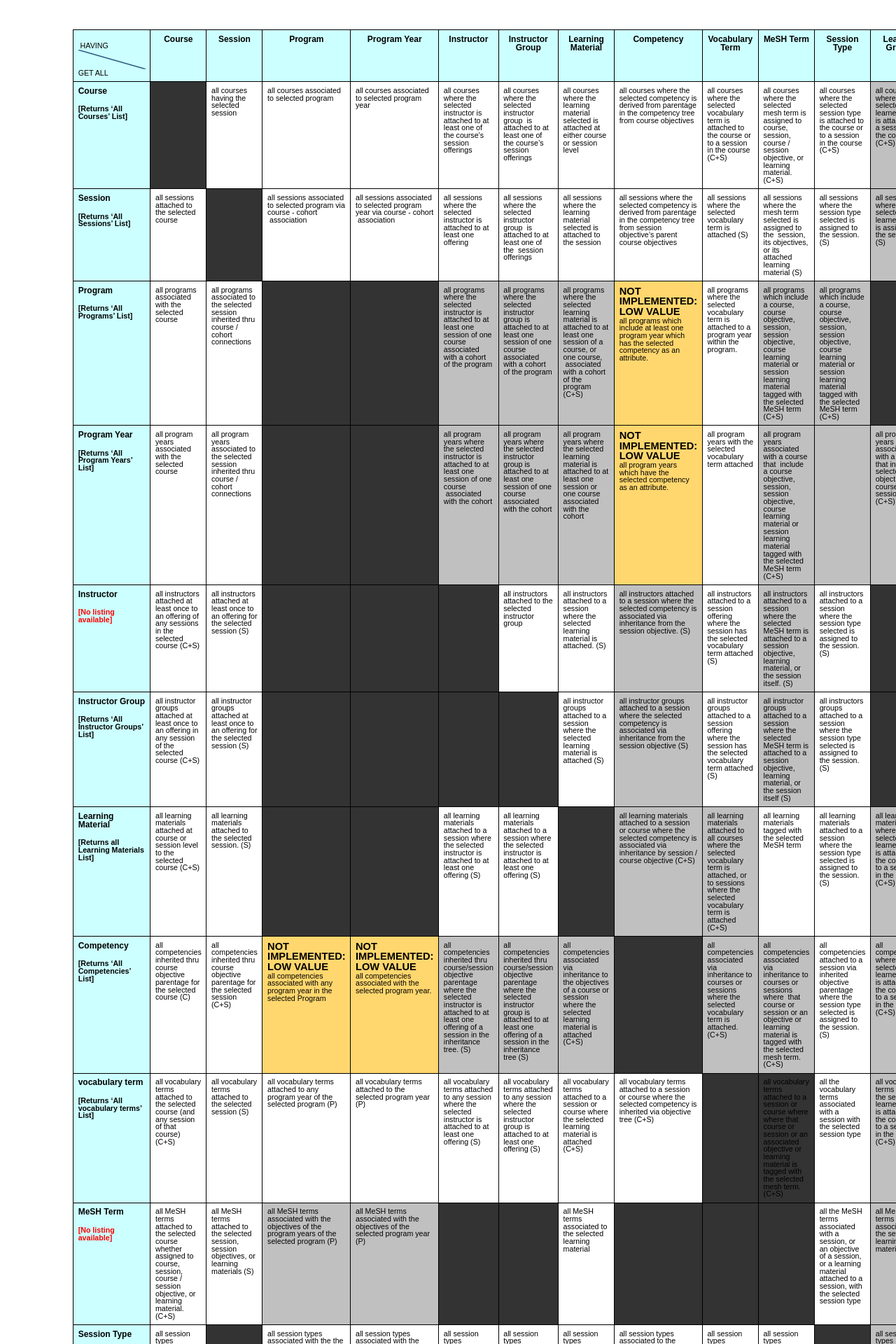
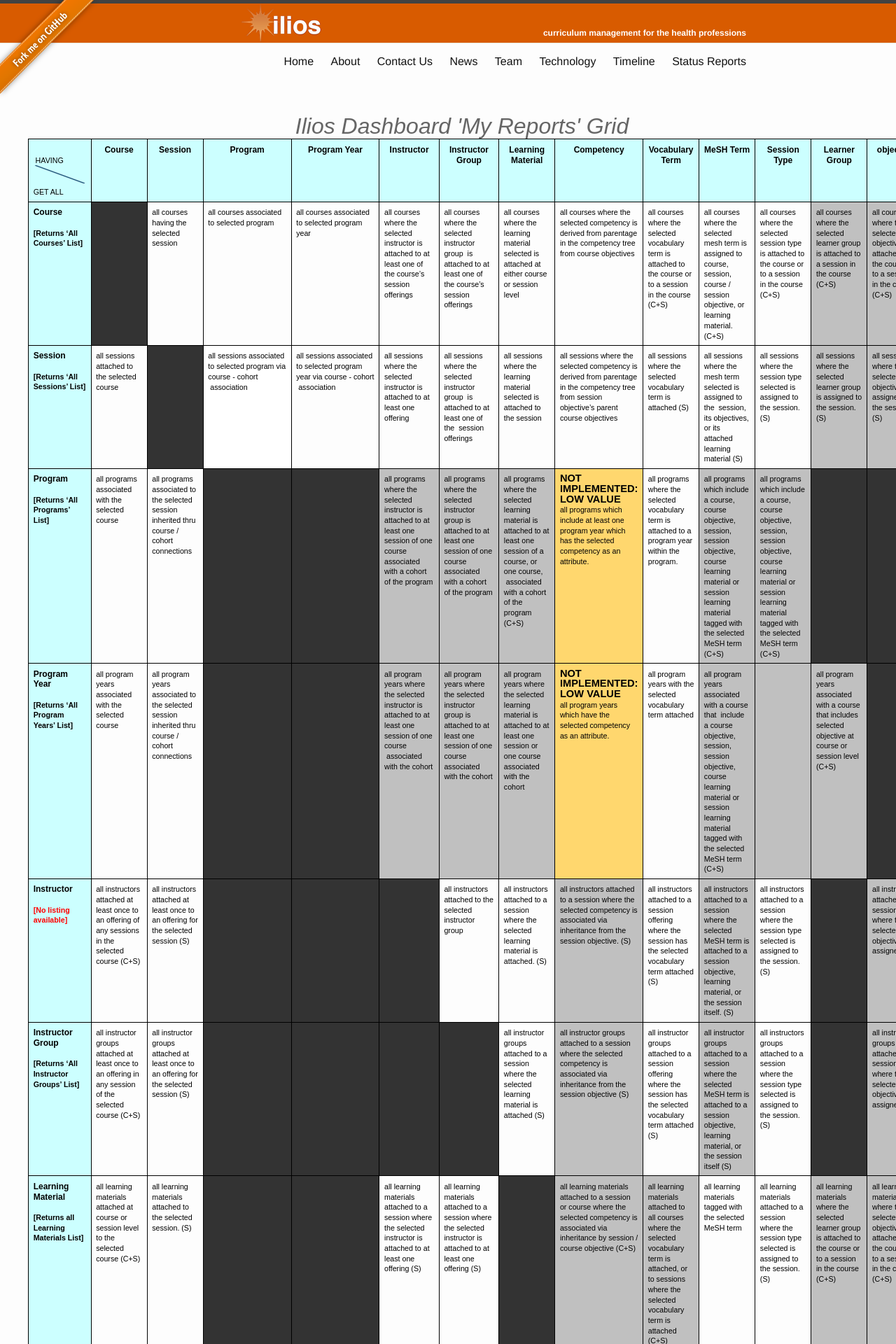
Before and after one commit to ilios/iliosproject.org, a Jekyll site: the page built from myreports.md, in a window 1280 px wide. Shown: the top 1920 px of the page at 70% size. Built offline with Jekyll 4.4.1, drawn with Linux system fonts in a browser that asks for light colours; some of the changed text lies outside the part shown.

Commit message:
Improve reports table
Shows what is now possible.

```diff
--- /dev/null
+++ b/_layouts/unrestricted-width.html
@@ -0,0 +1,26 @@
+<!DOCTYPE html>
+<html>
+
+  {% include head.html %}
+
+  <body>
+
+    {% include header.html %}
+
+    <div class="page-content">
+
+      <header class="page-header">
+        <h1 class="page-title" style="padding-top:1em;">{{ page.heading }}</h1>
+      </header>
+
+      <article class="page-tabla">
+        {{ content }}
+      </article>
+
+    </div>
+
+    {% include footer.html %}
+
+  </body>
+
+</html>
--- a/_sass/_layout.scss
+++ b/_sass/_layout.scss
@@ -194,6 +194,11 @@
 .page-heading {
     font-size: 20px;
 }
+.page-tabla {
+    margin-left: 1.5em;
+    padding-left: 1em;
+
+}
 
 .post-list {
     margin-left: 0;
--- a/myreports.html
+++ b/myreports.md
@@ -1,5 +1,11 @@
-<html>
- <head>
+---
+layout: unrestricted-width
+title: My Reports
+permalink: /myreports.html
+topLevel: false
+---
+
+
   <title>Ilios My Reports Grid</title>
   <style type="text/css">
    ol{margin:0;padding:0}
@@ -32,7 +38,7 @@
    .c26{margin-left:36pt}
    .c28{vertical-align:top;width:391.5pt;border-style:solid;border-color:#ffffff;border-width:1pt;padding:5pt 5pt 5pt 5pt}
    .title{padding-top:24pt;line-height:1.15;text-align:left;color:#000000;font-size:36pt;font-family:"Arial";font-weight:bold;padding-bottom:6pt}
-   .subtitle{padding-top:18pt;line-height:1.15;text-align:left;color:#666666;font-style:italic;font-size:24pt;font-family:"Georgia";padding-bottom:4pt}
+   .subtitle{padding-top:18pt;line-height:1.15;color:#666666;font-style:italic;font-size:24pt;font-family:"Arial", "helvetica","san-serif";padding-bottom:0.75em;}
    p{color:#000000;font-size:11pt;margin:0;font-family:"Arial"}
    h1{padding-top:24pt;line-height:1.15;text-align:left;color:#000000;font-size:24pt;font-family:"Arial";font-weight:bold;padding-bottom:6pt}
    h2{padding-top:18pt;line-height:1.15;text-align:left;color:#000000;font-size:18pt;font-family:"Arial";font-weight:bold;padding-bottom:4pt}
@@ -41,18 +47,19 @@
    h5{padding-top:11pt;line-height:1.15;text-align:left;color:#000000;font-size:11pt;font-family:"Arial";font-weight:bold;padding-bottom:2pt}
    h6{padding-top:10pt;line-height:1.15;text-align:left;color:#000000;font-size:10pt;font-family:"Arial";font-weight:bold;padding-bottom:2pt}
    </style>
- </head>
 
-<body class="c17 c27">
+
+
  <p class="c6 c9">
+
   <span class="c1"></span>
  </p><a href="#" name="71619b3b69cc506a5e38b4fbb8c4104ee8834b2a"></a><a href="#" name="0"></a>
-
-<table cellpadding="0" cellspacing="0" class="c12">
+<div style="text-align:center;"><span class="subtitle">Ilios Dashboard 'My Reports' Grid</span></div>
+<table cellpadding="0" cellspacing="0" class="c12" style="align:left; margin-left:0em; z-index:1;">
  <tbody>
   <tr>
    <td class="c8 c22">
-    <p class="c0"><span class="c1">&nbsp; &nbsp; &nbsp; &nbsp; &nbsp; &nbsp; &nbsp; &nbsp; &nbsp; &nbsp;HAVING</span><img height="28" src="media/image01.png" width="96"><br /><span class="c1">GET ALL &nbsp; </span></p>
+    <p class="c0"><span class="c1">&nbsp; &nbsp; &nbsp; &nbsp; &nbsp; &nbsp; &nbsp; &nbsp; &nbsp; &nbsp;HAVING</span><img height="28" src="/media/image01.png" width="96"><br /><span class="c1">GET ALL &nbsp; </span></p>
    </td>
   <td class="c3 c8"><p class="c0 c14"><span class="c11 c15">Course</span></p></td>
   <td class="c3 c8"><p class="c0 c14"><span class="c11 c15">Session</span></p></td>
@@ -94,7 +101,7 @@
   <td class="c3"><p class="c0"><span class="c1">all sessions where the selected vocabulary term is attached (S)</span></p></td><td class="c3"><p class="c0"><span class="c1">all sessions where the mesh term selected is assigned to the &nbsp;session, its objectives, or its attached learning material (S)</span></p></td>
   <td class="c3"><p class="c0"><span class="c1">all sessions where the session type selected is assigned to the session. (S)</span></p></td>
   <td class="c3 c5"><p class="c0"><span class="c1">all sessions where the selected learner group is assigned to the session. (S)</span></p></td>
-  <td class="c2"><p class="c0"><span class="c1">all sessions where the session type selected is assigned to the session. (S)</span></p></td></tr>
+  <td class="c3 c5"><p class="c0"><span class="c1">all sessions where the selected objective is assigned to the session. (S)</span></p></td></tr>
   <tr>
   <td class="c7"><p class="c0"><span class="c11 c15">Program</span></p><p class="c0 c6"><span class="c11 c1"></span></p><p class="c0"><span class="c11 c1">[Returns &lsquo;All Programs&rsquo; List]</span></p></td>
   <td class="c3"><p class="c0"><span class="c1">all programs associated with the selected course</span></p></td>
@@ -245,7 +252,7 @@
  <td class="c3 c5"><p class="c0"><span class="c1">all Learner Groups associated to the selected vocabulary term</span></p></td>
  <td class="c3 c5"><p class="c0"><span class="c1">All Learner Groups associated to the selected MeSH term</span></p></td>
  <td class="c3 c5"><p class="c0"><span class="c1">all Learner Groups associated to the selected session type</span></p></td>
- <td class="c2"><p class="c0"><span class="c1">all Learner Groups associated to the selected learner group</span></p></td>
+ <td class="c2"><p class="c0"><span class="c1"></span></p></td>
  <td class="c3 c5"><p class="c0"><span class="c1">all Learner Groups associated to the selected objective</span></p></td>
  </tr>
  <tr>
@@ -262,7 +269,7 @@
 <td class="c3 c5"><p class="c0"><span class="c1">ll objectives associated to the selected MeSH term</span></p></td>
 <td class="c3 c5"><p class="c0"><span class="c1">all objectives associated to the selected session type</span></p></td>
 <td class="c3 c5"><p class="c0"><span class="c1">all objectives associated to the selected learner group</span></p></td>
-<td class="c2"><p class="c0"><span class="c1"></span></p></td>
+<td class="c3 c5"><p class="c0"><span class="c1">all <em>other</em> objectives mapped to the selected objective</span></p></td>
 </tr>
 </tbody>
 </table>
@@ -271,7 +278,7 @@
   <table cellpadding="0" cellspacing="0" class="c12">
    <tbody>
     <tr>
-     <td class="c13"><p class="c0"><img height="113" src="media/image00.png" width="298"></p></td>
+     <td class="c13"><p class="c0"><img height="113" src="/media/image00.png" width="298"></p></td>
      <td class="c25"><p class="c6 c9"><span class="c1"></span></p>
       <p class="c9"><span class="c11 c1">(C)</span><span class="c1">&nbsp; &nbsp; &nbsp; = Course Only</span></p>
       <p class="c9"><span class="c11 c1">(S)</span><span class="c1">&nbsp; &nbsp; &nbsp; &nbsp;= Session Only</span></p>
@@ -283,9 +290,9 @@
       <p class="c21 c9"><span class="c4">-62 under review.</span></p>
       <p class="c21 c9"><span class="c4">-42 options out of scope technically or logically.</span></p>
       <p class="c21 c9"><span class="c4">-4 options not implemented, seen as low value.</span></p>
+      <p class="c21 c9"><span class="c4">-For more information, please visit the <a href="https://www.github.com/ilios/ilios/wiki/" target="_wikipage">Ilios Wiki</a>.</span></p>
       <p class="c21 c9"><span class="c4"></span></p><p class="c6 c9 c21"><span class="c1"></span></p></td>
      </tr>
     </tbody>
    </table>
-
-  <p class="c6 c9"><span class="c1"></span></p><p class="c6 c9"><span class="c1"></span></p><p class="c6 c9 c26"><span class="c1"></span></p><p class="c6 c9"><span class="c1"></span></p><p class="c6 c9"><span class="c1"></span></p><p class="c6 c9 c10"><span class="c4"></span></p></body></html>
+  <p class="c6 c9"><span class="c1"></span></p><p class="c6 c9"><span class="c1"></span></p><p class="c6 c9 c26"><span class="c1"></span></p><p class="c6 c9"><span class="c1"></span></p><p class="c6 c9"><span class="c1"></span></p><p class="c6 c9 c10"><span class="c4"></span></p>
```
Also changed, not shown: features.md (+2 -1 lines).
